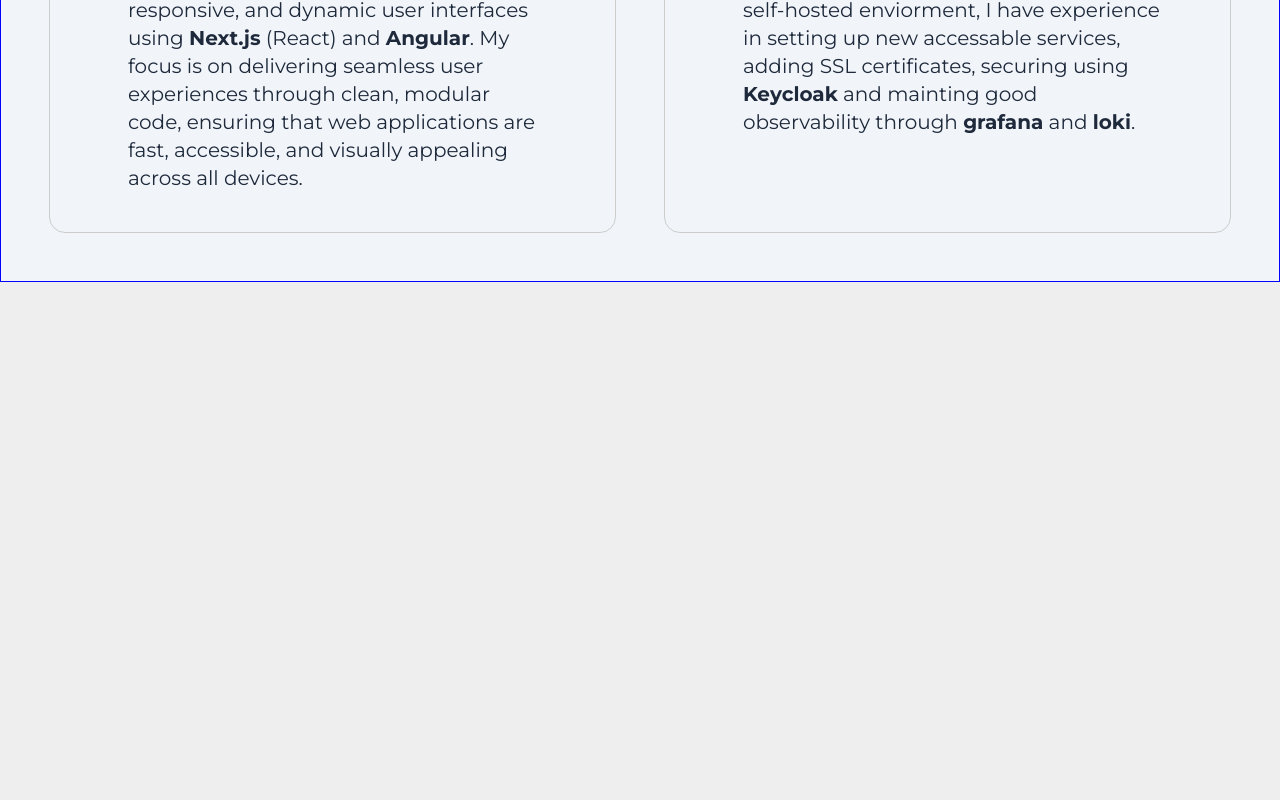
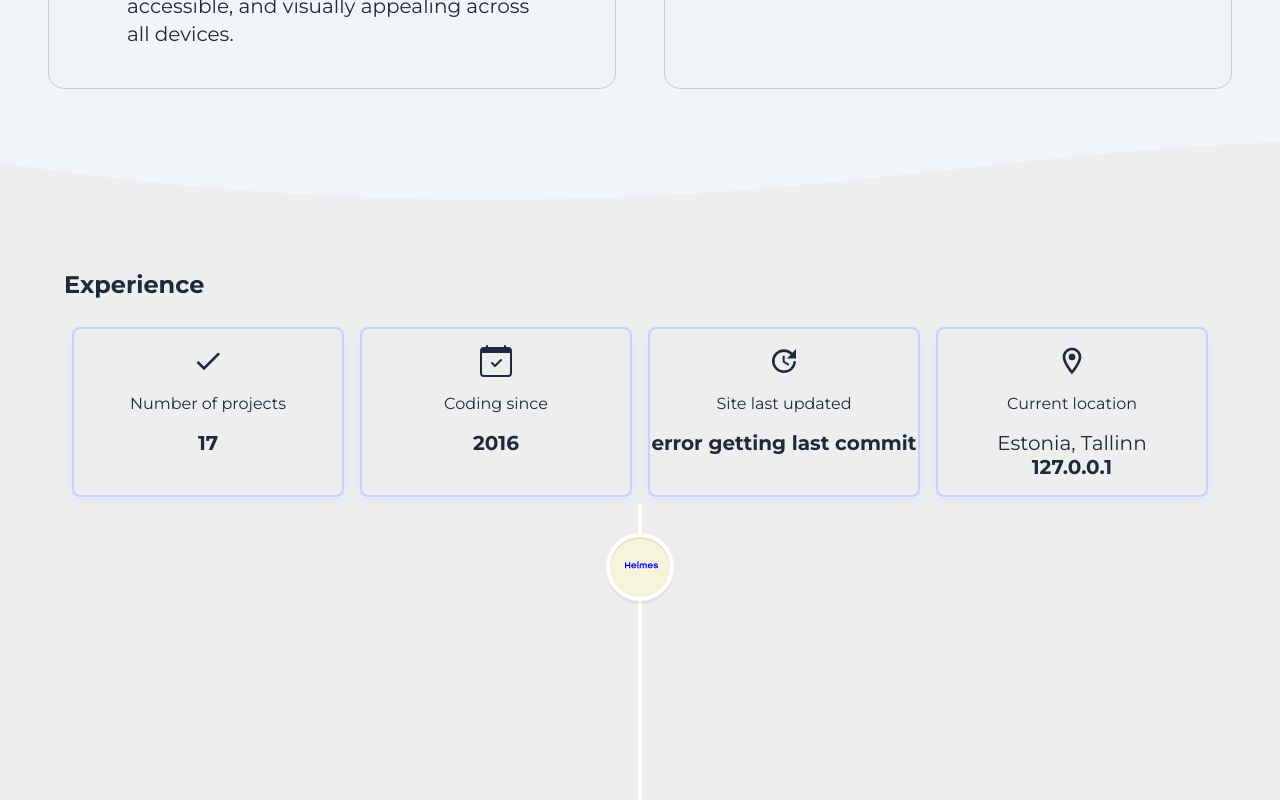
Before and after one commit to Seeru-crypto/aurora_front, a Next.js app: page / in a window 1280 px wide. Shown: the part 1680-2480 px from the top of the page. Before the commit the page ends 1962 px from the top, so only its background shows below. Built offline with nearby package versions, Linux system fonts and the light colour scheme.

Commit message:
feat: fix mobile views

```diff
--- a/src/components/GlobalStyles.tsx
+++ b/src/components/GlobalStyles.tsx
@@ -21,7 +21,6 @@
     margin: 0;
     padding: 0;
     transition: background-color ${(props) => props.theme.transition};
-    border: 1px solid yellow;
   }
 
   main {
@@ -93,11 +92,7 @@
     max-width: 100vw;
 
     .divider-1 {
-      background-color: ${(props) => props.theme.backgroundAlternative};
-
-      .shape-fill {
-        fill: ${(props) => props.theme.background};
-      }
+      padding-bottom: 0;
 
       svg {
         max-width: inherit;
@@ -107,41 +102,44 @@
       }
     }
 
+    .divider-2 {
+      padding-bottom: 0;
+    }
+  }
 
-    @media screen and (min-width: ${(props) => props.theme.viewSizesMin.$screenXl}) {
-      body {
-        border: 1px solid green;
-      }
-    }
-
-    @media screen and (min-width: ${(props) => props.theme.viewSizesMin.$screenLg }) and (max-width: ${(props) => props.theme.viewSizesMin.$screenXl }) {
-      body {
-        border: 1px solid blue;
-      }
-    }
-
-    @media screen and (min-width: ${(props) => props.theme.viewSizesMin.$screenMd}) and (max-width: ${(props) => props.theme.viewSizesMin.$screenLg}) {
-      body {
-        border: 1px solid aqua;
-      }
-    }
-
-    @media screen and (min-width: ${(props) => props.theme.viewSizesMin.$screenSm}) and (max-width: ${(props) => props.theme.viewSizesMin.$screenMd}) {
-      body {
-        border: 1px solid rosybrown;
-      }
-    }
-
-    @media screen and (min-width: ${(props) => props.theme.viewSizesMin.$screenXs}) and (max-width: ${(props) => props.theme.viewSizesMin.$screenSm}) {
-      body {
-        border: 1px solid lightpink;
-      }
-    }
+    // @media screen and (min-width: ${(props) => props.theme.viewSizesMin.$screenXl}) {
+    //   body {
+    //     border: 2px solid green;
+    //   }
+    // }
+    //
+    // @media screen and (min-width: ${(props) => props.theme.viewSizesMin.$screenLg }) and (max-width: ${(props) => props.theme.viewSizesMin.$screenXl }) {
+    //   body {
+    //     border: 2px solid blue;
+    //   }
+    // }
+    //
+    // @media screen and (min-width: ${(props) => props.theme.viewSizesMin.$screenMd}) and (max-width: ${(props) => props.theme.viewSizesMin.$screenLg}) {
+    //   body {
+    //     border: 2px solid aqua;
+    //   }
+    // }
+    //
+    // @media screen and (min-width: ${(props) => props.theme.viewSizesMin.$screenSm}) and (max-width: ${(props) => props.theme.viewSizesMin.$screenMd}) {
+    //   body {
+    //     border: 2px solid rosybrown;
+    //   }
+    // }
+    //
+    // @media screen and (min-width: ${(props) => props.theme.viewSizesMin.$screenXs}) and (max-width: ${(props) => props.theme.viewSizesMin.$screenSm}) {
+    //   body {
+    //     border: 2px solid lightseagreen;
+    //   }
+    // }
 
     @media screen and (max-width: ${(props) => props.theme.viewSizesMin.$screenXs}) {
       body {
-        border: 1px solid red;
+        border: 2px solid red;
       }
     }
-  }
 `;
--- a/src/pages/index.tsx
+++ b/src/pages/index.tsx
@@ -49,18 +49,18 @@
         <Wave className='shape-fill' />
       </div>
       <Skills ref={skillsRef} />
-      {/*<div className='divider-2'>*/}
-      {/*  <Wave className='shape-fill' />*/}
-      {/*</div>*/}
-      {/*<Experience ref={experienceRef} />*/}
-      {/*<div className='divider-1'>*/}
-      {/*  <Wave className='shape-fill' />*/}
-      {/*</div>*/}
-      {/*<Projects ref={projectsRef} />*/}
-      {/*<div className='divider-2'>*/}
-      {/*  <Wave className='shape-fill' />*/}
-      {/*</div>*/}
-      {/*<Contact ref={contactRef} />*/}
+      <div className='divider-2'>
+        <Wave className='shape-fill' />
+      </div>
+      <Experience ref={experienceRef} />
+      <div className='divider-1'>
+        <Wave className='shape-fill' />
+      </div>
+      <Projects ref={projectsRef} />
+      <div className='divider-2'>
+        <Wave className='shape-fill' />
+      </div>
+      <Contact ref={contactRef} />
     </>
   );
 }
--- a/src/views/contact/Contact.tsx
+++ b/src/views/contact/Contact.tsx
@@ -94,6 +94,12 @@
       width: 100%;
     }
   }
+
+  @media screen and (min-width: ${(props) => props.theme.viewSizesMin.$screenXs}) and (max-width: ${(props) => props.theme.viewSizesMin.$screenSm}) {
+    .contactContent {
+      margin-top: -10rem;
+    }
+  }
 `;
 
 Contact.displayName = 'Contact display';
--- a/src/views/experience/SectionCounter.tsx
+++ b/src/views/experience/SectionCounter.tsx
@@ -18,7 +18,7 @@
     <SectionCounterStyle>
       <div className="card">
         <MdOutlineDone className="icon" />
-        <p className="card-description">Number of private projects</p>
+        <p className="card-description">Number of projects</p>
         <NumberCounter
           className="highlight"
           endNumberValue={17}
@@ -99,4 +99,11 @@
     margin: 0;
     transition: color ${(props) => props.theme.transition};
   }
+
+  @media screen and (min-width: ${(props) => props.theme.viewSizesMin.$screenXs}) and (max-width: ${(props) => props.theme.viewSizesMin.$screenSm}) {
+    flex-direction: column;
+    gap: 1rem;
+    padding-bottom: 1rem;
+
+  }
 `;
--- a/src/views/landing/LandingPage.tsx
+++ b/src/views/landing/LandingPage.tsx
@@ -62,7 +62,7 @@
   }
 
   h1 {
-    font-size: 3rem;
+    font-size: 2rem;
   }
 
   p {
--- a/src/views/projects/ProjectCard.tsx
+++ b/src/views/projects/ProjectCard.tsx
@@ -82,6 +82,16 @@
 const ProjectCardStyle = styled.section`
   max-width: 80%;
 
+  .card-desc {
+    font-size: ${(props) => props.theme.size.$350};
+  }
+
+  .tags-container {
+    display: flex;
+    flex-direction: row;
+    gap: 1rem;
+  }
+
   .container {
     padding: 1rem;
     border: 1px solid ${(props) => props.theme.primaryColor.$300};
@@ -102,12 +112,6 @@
       justify-content: space-between;
     }
 
-    .tags-container {
-      display: flex;
-      flex-direction: row;
-      gap: 1rem;
-    }
-
     .nav-button {
       text-decoration: none;
       color: inherit;
@@ -115,9 +119,7 @@
       background-color: transparent;
     }
 
-    .card-desc {
-      font-size: ${(props) => props.theme.size.$350};
-    }
+
 
     .image {
       border-radius: 1rem;
@@ -144,11 +146,37 @@
         width: 40rem;
       }
     }
+  }
 
-    @media (max-width: 1200px) {
-      max-width: 100%;
+  @media screen and (min-width: ${(props) => props.theme.viewSizesMin.$screenXs}) and (max-width: ${(props) => props.theme.viewSizesMin.$screenSm}) {
+    //border: 2px solid lightseagreen;
+    padding:  0 1rem;
+    max-width: 100%;
+
+    .image {
+      height: 20rem;
+      width: 30rem;
     }
+
+    .container {
+      flex-direction: column;
+      justify-content: center;
+      align-items: center;
+      padding: 1rem;
+      margin-bottom: .5rem;
   }
+
+    .card-desc {
+      font-size: 1rem;
+    }
+
+    .tags-container {
+      padding-top: 2rem;
+      margin-bottom: -2rem;
+      gap: .5rem;
+    }
+
+}
 `;
 
 export default ProjectCard;
--- a/src/views/projects/Projects.tsx
+++ b/src/views/projects/Projects.tsx
@@ -25,6 +25,7 @@
 
 const ProjectsStyle = styled.section`
   background-color: ${(props) => props.theme.backgroundAlternative};
+
   h1 {
     padding: 0 4rem;
   }
@@ -37,6 +38,12 @@
     align-items: center;
     gap: 1rem;
   }
+
+  @media screen and (min-width: ${(props) => props.theme.viewSizesMin.$screenXs}) and (max-width: ${(props) => props.theme.viewSizesMin.$screenSm}) {
+    .project-card-container {
+      padding: 0 2rem;
+    }
+  }
 `;
 
 Projects.displayName = 'Projects main component';
```
